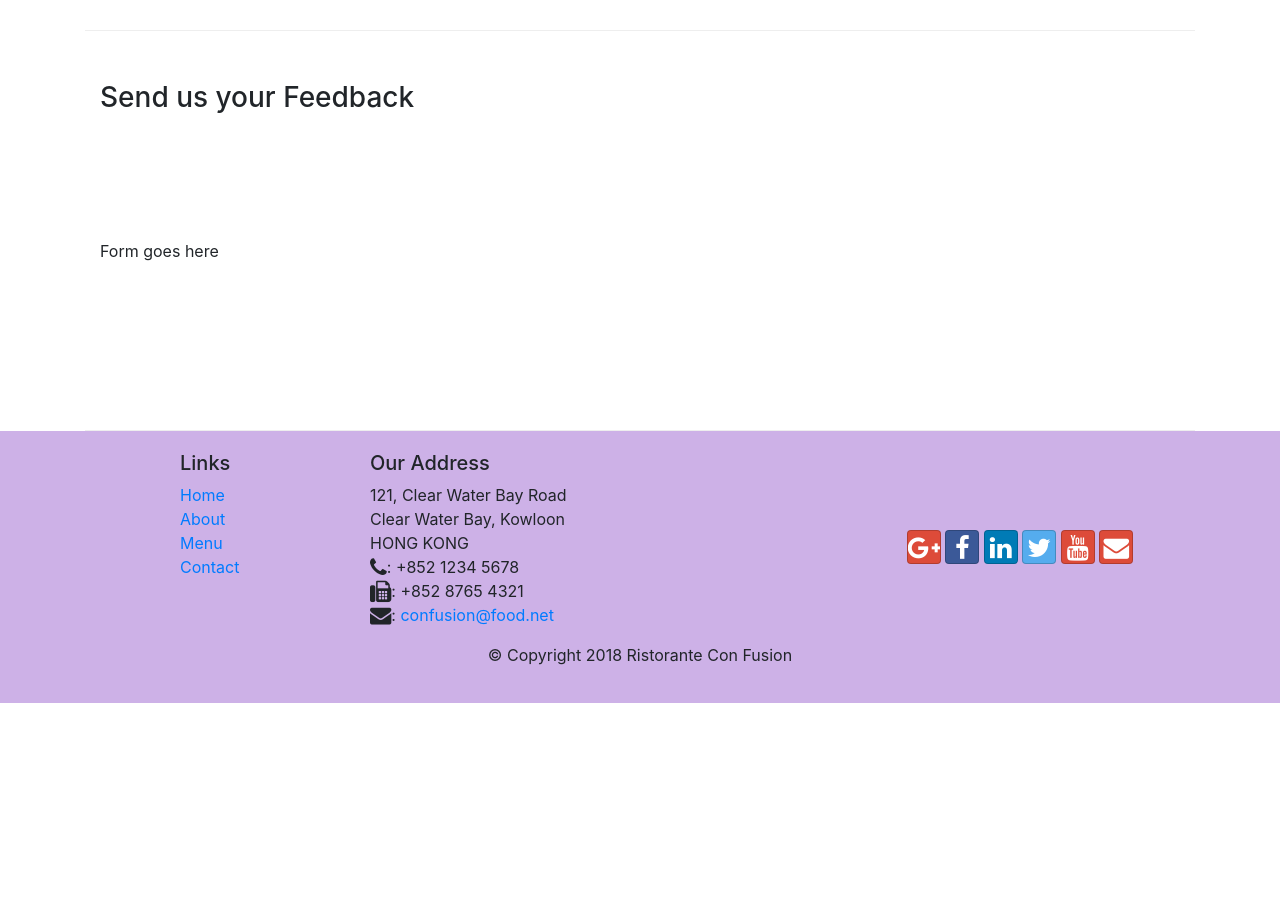
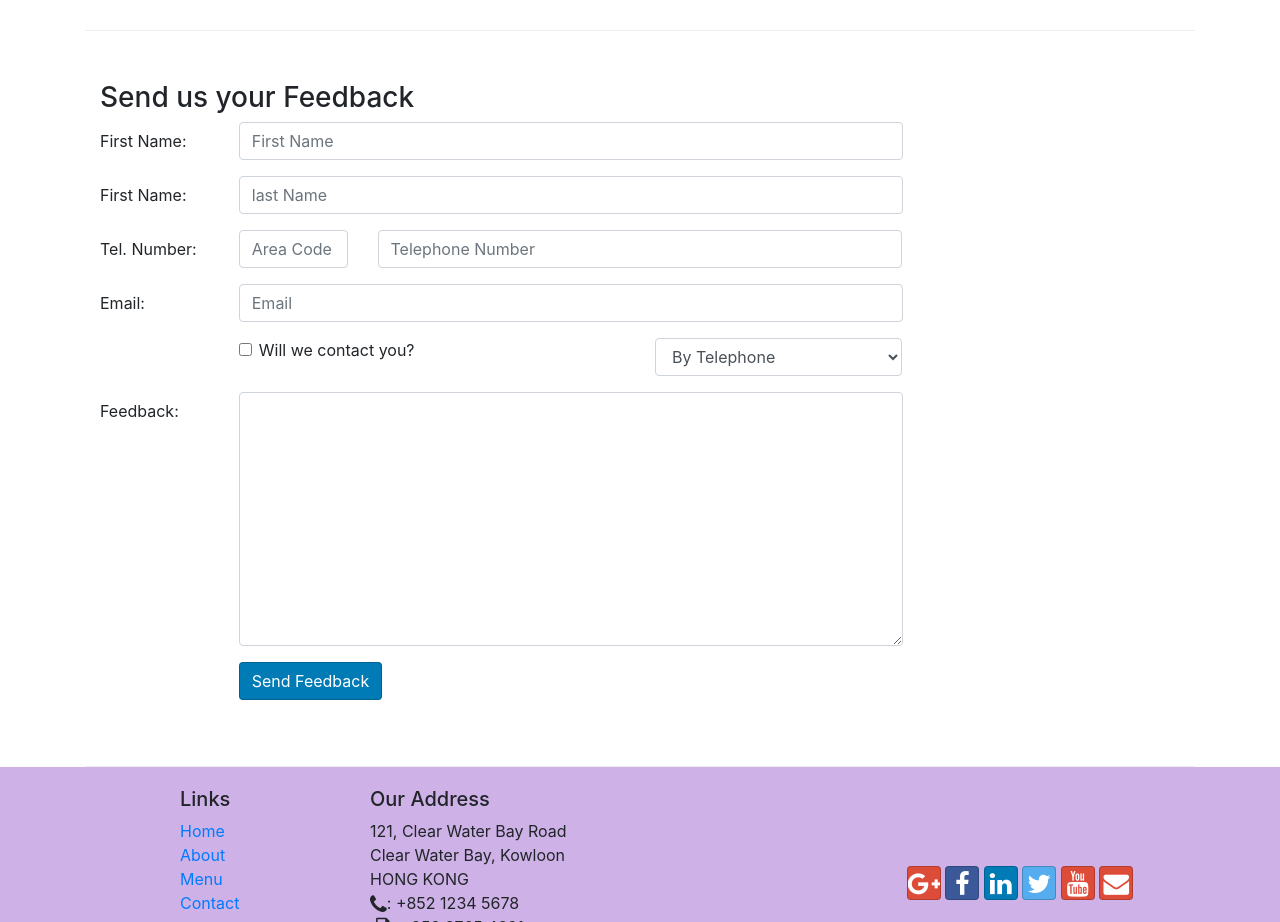
Before and after one commit to baophamhoang/LearnJS_W1, a website: page contactus.html in a window 1280 px wide. Shown: the part 840-1762 px from the top of the page. Before the commit the page ends 1543 px from the top, so only its background shows below. Drawn offline with nearby package versions, Linux system fonts and the light colour scheme.

Commit message:
form and button

```diff
--- a/contactus.html
+++ b/contactus.html
@@ -92,7 +92,69 @@
               <h3>Send us your Feedback</h3>
            </div>
             <div class="col-12 col-md-9">
-                Form goes here
+                <form action="">
+                    <!-- Name -->
+                    <div class="form-group row">
+                        <label for="firstname" class="col-md-2 col-form-label">First Name: </label>
+                        <div class="col-md-10">
+                            <input type="text" class="form-control " id="firstname" placeholder="First Name">
+                        </div>
+                    </div>
+                    <div class="form-group row">
+                        <label for="lastname" class="col-md-2 col-form-label">First Name: </label>
+                        <div class="col-md-10">
+                            <input type="text" class="form-control " id="lastname" placeholder="last Name">
+                        </div>
+                    </div>
+                    <!-- Tel  -->
+                    <div class="form-group row">
+                        <label for="telnum" class="col-12 col-md-2 col-form-label">Tel. Number: </label>
+                        <div class="col-4 col-md-2">
+                            <input type="text" class="form-control" id="areacode" placeholder="Area Code">
+                        </div>
+                        <div class="col-8 col-md-8">
+                            <input type="text" class="form-control " id="telnum" placeholder="Telephone Number">
+                        </div>
+                    </div>
+                    <!-- Email -->
+                    <div class="form-group row">
+                        <label for="email" class="col-md-2 col-form-label">Email: </label>
+                        <div class="col-md-10">
+                            <input type="email" class="form-control " id="email" placeholder="Email">
+                        </div>
+                    </div>
+                    <!-- checked -->
+                    <div class="form-group row">
+                        <div class="offset-md-2 col-md-6">
+                            <div class="form-check">
+                                <input type="checkbox" name="check" class="form-check-input" id="check" value="">
+                                <label id="check-label" class="form-check-label" for="check"> Will we contact you?</label>
+                            </div>
+                        </div>
+                        <div class="col-md-4">
+                            <select class="form-control ">
+                                <option value="">By Telephone</option>
+                                <option value="">By Email</option>
+                            </select>
+                        </div>
+                    </div>
+                    <!-- feedback -->
+                    <div class="form-group row">
+                        <label for="feedback" class="col-md-2 col-form-label">Feedback: </label>
+                        <div class="col-md-10">
+                            <textarea class="form-control" name="feedback" id="feedback"  rows="10"></textarea>
+                        </div>
+                    </div>
+                    <!-- Send feedback button -->
+                    <div class="form-group row">
+                        <div class="offset-md-2 col-md-10">
+                            <button type="submit" class="btn btn-linkedin">Send Feedback</button>
+                        </div>
+
+                    </div>
+
+
+                </form>
             </div>
              <div class="col-12 col-md">
             </div>
--- a/css/style.css
+++ b/css/style.css
@@ -50,3 +50,7 @@ body{
 .navbar-brand{
     padding: 0 10px;
 }
+
+#check-label:hover{
+    font-weight: 500;
+}
```
Also changed, not shown: index.html (+1 -1 lines).
